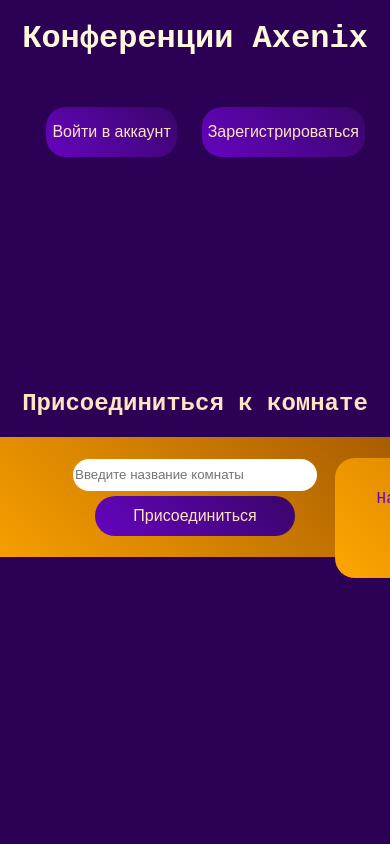
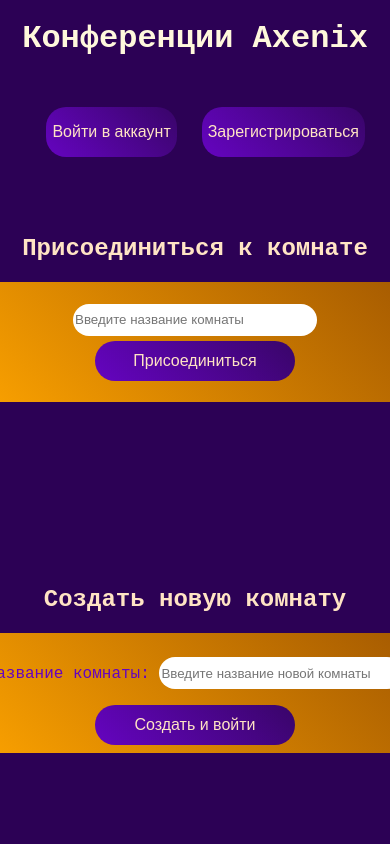
Before and after one commit to ivantr30/Hackathon2025ByteKnights, a Django app: page / in a window 390 px wide; the page is wider, and only the part inside the window is pictured. Run offline with Django 5.2, Linux system fonts and the light colour scheme; the visitor is signed in with stand-in values (Sample User, id 1).

Commit message:
finalcommit

```diff
--- a/axenixSite/mainMenu/static/css/index.css
+++ b/axenixSite/mainMenu/static/css/index.css
@@ -93,7 +93,7 @@ hr{
     justify-content: center;
     align-items: center;
     gap: 20px;
-    padding-top: 1.35%;
+    padding-top: 25px;
 }
 .CreateRoom{
     width: 100%;
@@ -114,3 +114,8 @@ hr{
     width: fit-content;
     margin-right: 25px;
 }
+@media screen and (max-width:1200px) {
+    .rooms{
+        flex-direction: column;
+    }
+}
--- a/axenixSite/mainMenu/static/css/room.css
+++ b/axenixSite/mainMenu/static/css/room.css
@@ -30,6 +30,8 @@ button{
 #video-grid{
     margin-left: 30px;
     margin-right: 30px;
+    min-width: 300px;
+    min-height: 800px;
 }
 .video-container{
     border-radius: 20px;
@@ -57,4 +59,6 @@ button{
 .content-wrapper{
     height: 100vh;
     background-color: rgb(44, 1, 85);
+    min-width: 600px;
+    min-height: 500px;
 }
```
